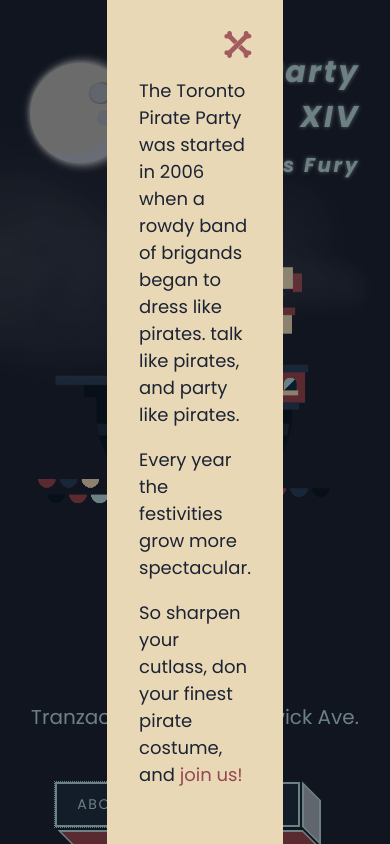
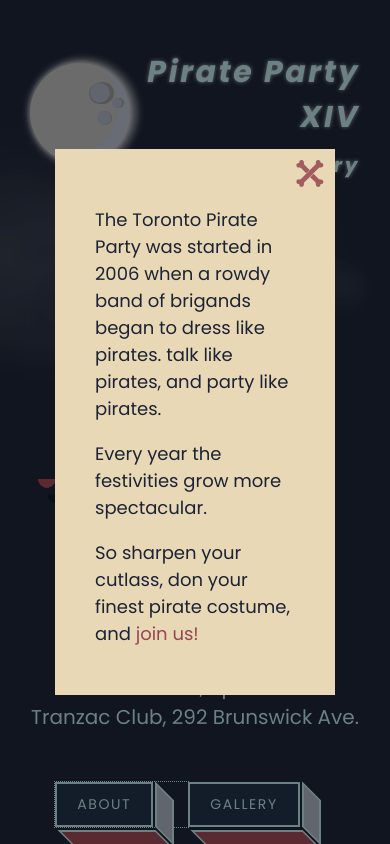
Before and after one commit to piratep/pirate-party, a website: page index.html in a window 390 px wide. Both pictures are taken after a click on the link "ABOUT". Shown: the top 844 px of the page. Drawn offline with nearby package versions, Linux system fonts and the light colour scheme.

Commit message:
remove .html from links, fix modal width

```diff
--- a/dev/styles/partials/_main.scss
+++ b/dev/styles/partials/_main.scss
@@ -131,7 +131,11 @@
 	background: var(--white-spooky);
 	width: 45%;
 	padding: 3rem 3rem 5rem 3rem;
-
+	min-width: 280px;
+	max-width: 650px;
+	@media (max-width: 500px) {
+		padding: 1rem 1rem 3rem 1rem;
+	}
 	.modal-content {
 		display: flex;
 		flex-direction: column;
--- a/index.html
+++ b/index.html
@@ -92,7 +92,7 @@
 			<nav>
 				<ul>
 					<a href="" class="menu-link about"><li>About</li></a>
-					<a href="gallery.html" class="menu-link"><li>Gallery</li></a>
+					<a href="/gallery" class="menu-link"><li>Gallery</li></a>
 					<a href="https://www.youtube.com/playlist?list=PLuoRN6JPUkYffjwPAO3owjEbSF1fzVpG-" target="_blank" class="menu-link">
 						<li>Videos <span class="visually-hidden">this link opens a new window</span></li>
 					</a>
--- a/public/styles/style.css
+++ b/public/styles/style.css
@@ -740,7 +740,12 @@
 .about-modal {
   background: var(--white-spooky);
   width: 45%;
-  padding: 3rem 3rem 5rem 3rem; }
+  padding: 3rem 3rem 5rem 3rem;
+  min-width: 280px;
+  max-width: 650px; }
+  @media (max-width: 500px) {
+    .about-modal {
+      padding: 1rem 1rem 3rem 1rem; } }
   .about-modal .modal-content {
     display: flex;
     flex-direction: column;
```
Also changed, not shown: gallery.html (+1 -1 lines).
